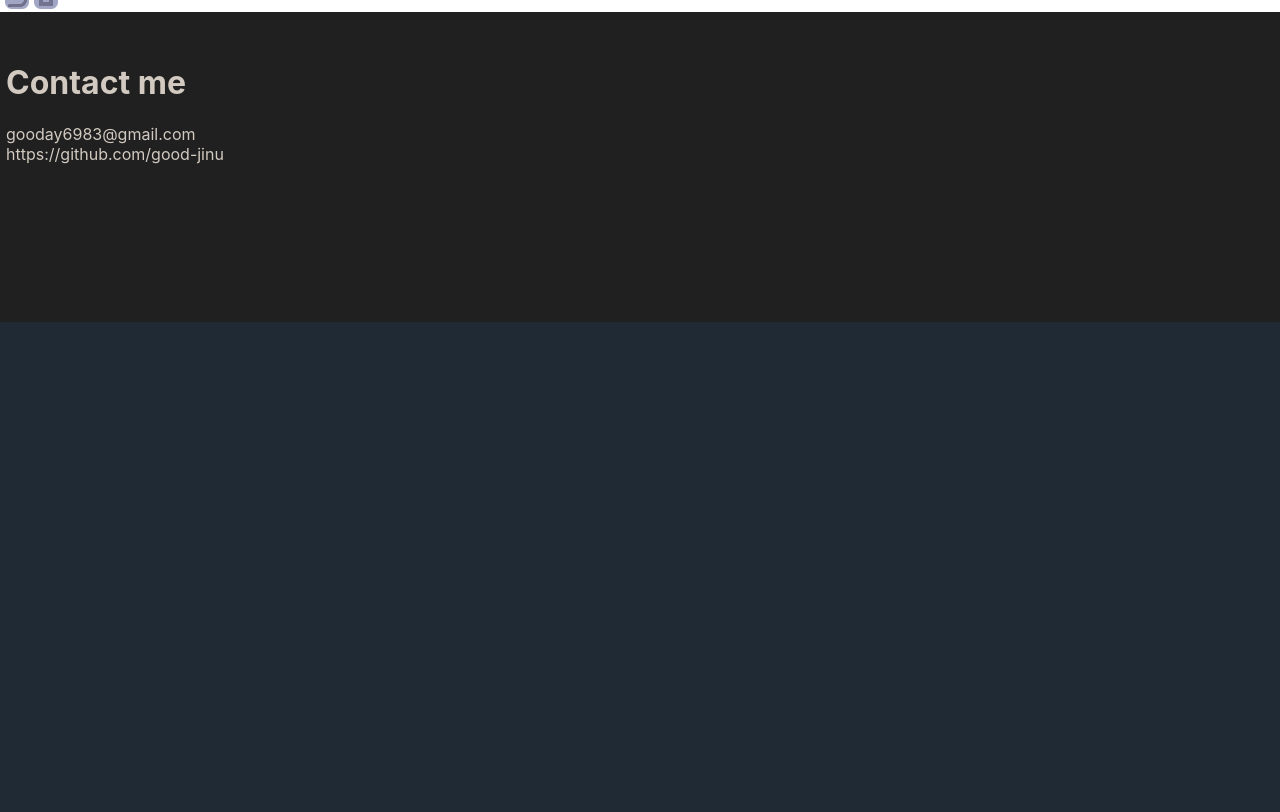
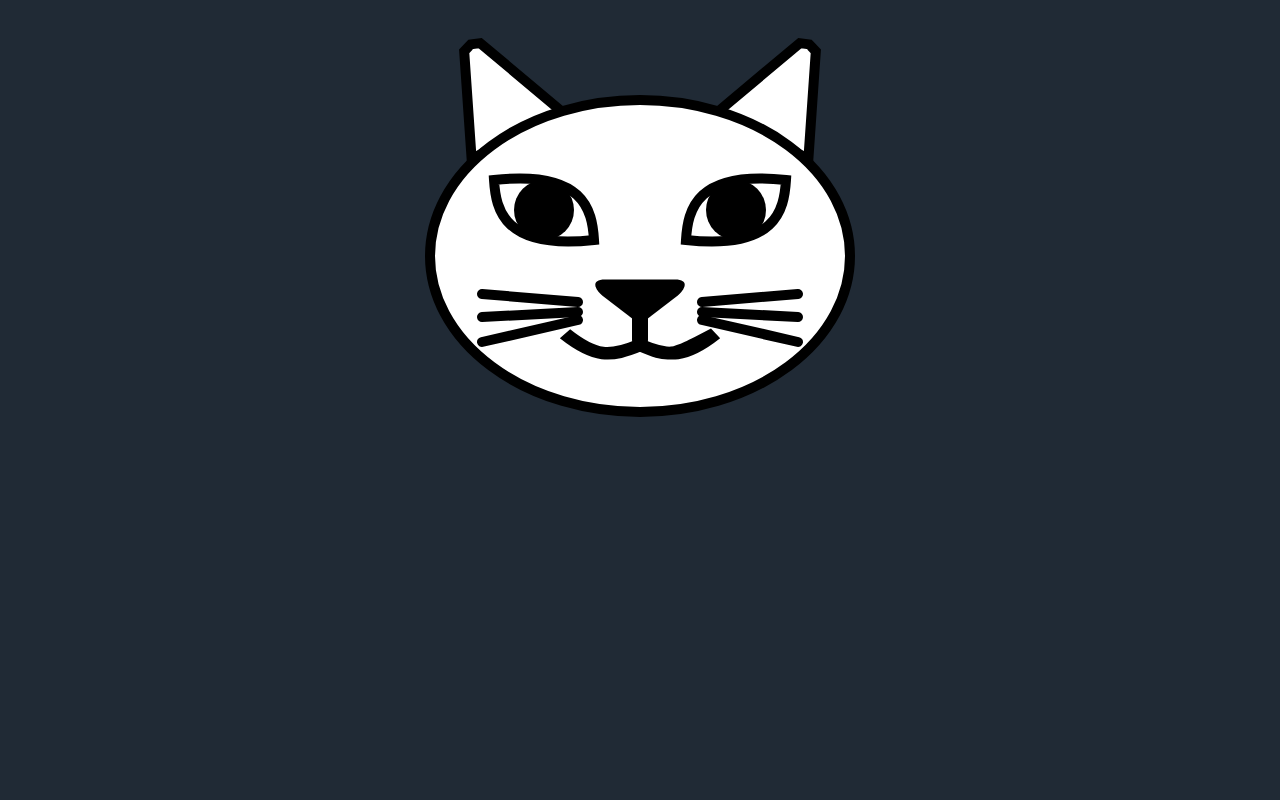
Before and after one commit to good-jinu/blog-old, a React (Create React App) app: page /cat in a window 1280 px wide. Built offline with nearby package versions, Linux system fonts and the light colour scheme.

Commit message:
feature new cat page

```diff
--- a/src/App.js
+++ b/src/App.js
@@ -4,6 +4,7 @@ import { Route, Switch } from 'react-router-dom';
 import { Home, Club } from './pages';
 import routes from './routes';
 import {setCookie, getCookie} from './jslib/CookieIO';
+import CatPage from "./pages/cat";
 
 class App extends React.Component {
   constructor(props) {
@@ -36,6 +37,7 @@ class App extends React.Component {
         <Switch>
           <Route exact path="/" component={Home}/>
           <Route exact path="/club" component={Club}/>
+          <Route exact path="/cat" component={CatPage} />
           <Route path="/:pth" component={routes}/>
         </Switch>
       </div>
--- a/src/jslib/Shuffle.js
+++ b/src/jslib/Shuffle.js
@@ -2,7 +2,7 @@ function shuffle(array) {
     let currentIndex = array.length,  randomIndex;
 
     // While there remain elements to shuffle...
-    while (currentIndex != 0) {
+    while (currentIndex !== 0) {
 
       // Pick a remaining element...
       randomIndex = Math.floor(Math.random() * currentIndex);
--- /dev/null
+++ b/src/pages/cat/index.jsx
@@ -0,0 +1,57 @@
+import React from 'react';
+
+const CatPage = () => {
+    return (
+        <svg width="512" height="512" viewBox="0 0 512 512" xmlns="http://www.w3.org/2000/svg">
+            <g fill="transparent">
+                <polygon id="cat-ear" points="0 -512, 90 -480, 512 512, -512 512, -90 -480"/>
+                <path id="cat-nose"
+                      d="M-280 -180 H280 C400 -180, 360 -100, 300 -50 L0 180 L-300 -50 C-360 -100, -400 -180, -280 -180z"
+                />
+                <path id="cat-eyeline"
+                      d="M-500 -300 C 400 -400, 482 0, 500 300 C -400 400, -482 0, -500 -300z"
+                />
+                <circle id="cat-eye" cx="0" cy="0" r="300"/>
+                <path id="cat-mouth"
+                      d="M-500 -90 C -300 100, -200 100, 0 0 C 200 100, 300 100, 500 -90 C 200 100, 200 100, 0 0 C -200 100, -300 100, -500 -90z"
+                />
+                <g id="cat-mustache">
+                    <line x1="-480" y1="-180" x2="480" y2="-100"/>
+                    <line x1="-480" y1="50" x2="480" y2="0"/>
+                    <line x1="-480" y1="300" x2="480" y2="80"/>
+                </g>
+            </g>
+            <g transform="translate(402 90) rotate(27) scale(0.1 0.1)">
+                <use href="#cat-ear" fill="white" stroke="black" strokeWidth="100"/>
+            </g>
+            <g transform="translate(110 90) rotate(-27) scale(0.1 0.1)">
+                <use href="#cat-ear" fill="white" stroke="black" strokeWidth="100"/>
+            </g>
+            <ellipse cx="256" cy="256" rx="210" ry="156" stroke="black" strokeWidth="10" fill="white"/>
+            <g transform="translate(160 210) rotate(0) scale(0.1 0.1)">
+                <use href="#cat-eyeline" fill="white" stroke="black" strokeWidth="100"/>
+                <use href="#cat-eye" fill="black"/>
+            </g>
+            <g transform="translate(352 210) rotate(0) scale(-0.1 0.1)">
+                <use href="#cat-eyeline" fill="white" stroke="black" strokeWidth="100"/>
+                <use href="#cat-eye" fill="black"/>
+            </g>
+            <g transform="translate(256 302) rotate(0) scale(0.125 0.125)">
+                <use href="#cat-nose" fill="black"/>
+            </g>
+            <rect x="248" y="300" width="16" height="50" rx="10"/>
+            <g transform="translate(256 345) rotate(0) scale(0.15 0.125)">
+                <use href="#cat-mouth" fill="white" stroke="black" strokeWidth="100"/>
+            </g>
+            <g transform="translate(146 312) rotate(0) scale(0.1 0.1)">
+                <use href="#cat-mustache" fill="transparent" stroke="black" strokeWidth="100" strokeLinecap="round"/>
+            </g>
+            <g transform="translate(366 312) rotate(0) scale(-0.1 0.1)">
+                <use href="#cat-mustache" fill="transparent" stroke="black" strokeWidth="100" strokeLinecap="round"/>
+            </g>
+            Sorry, your browser does not support inline SVG.
+        </svg>
+    )
+};
+
+export default CatPage;
```
Also changed, not shown: 2 other files (tests, documents, lock files or other folders).
